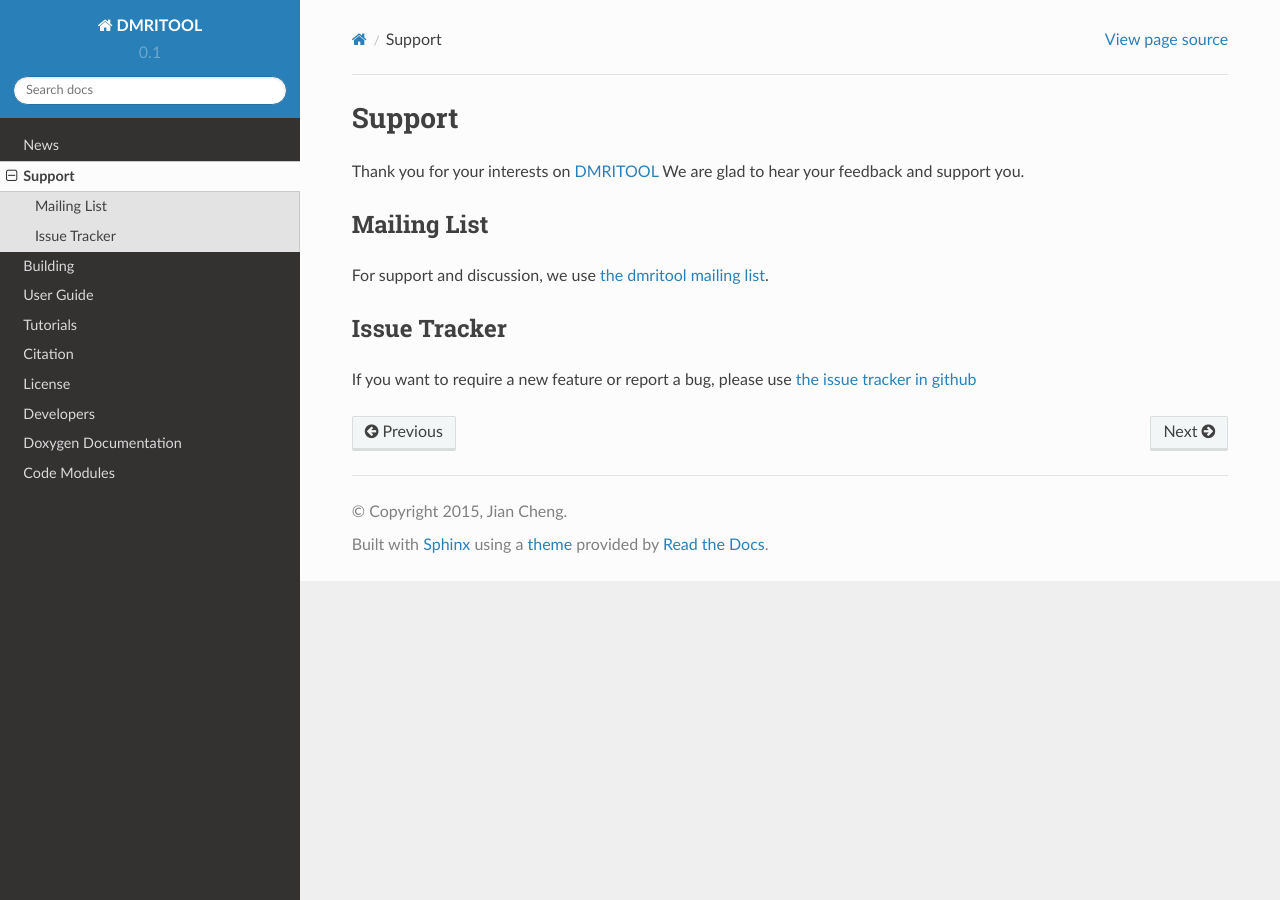
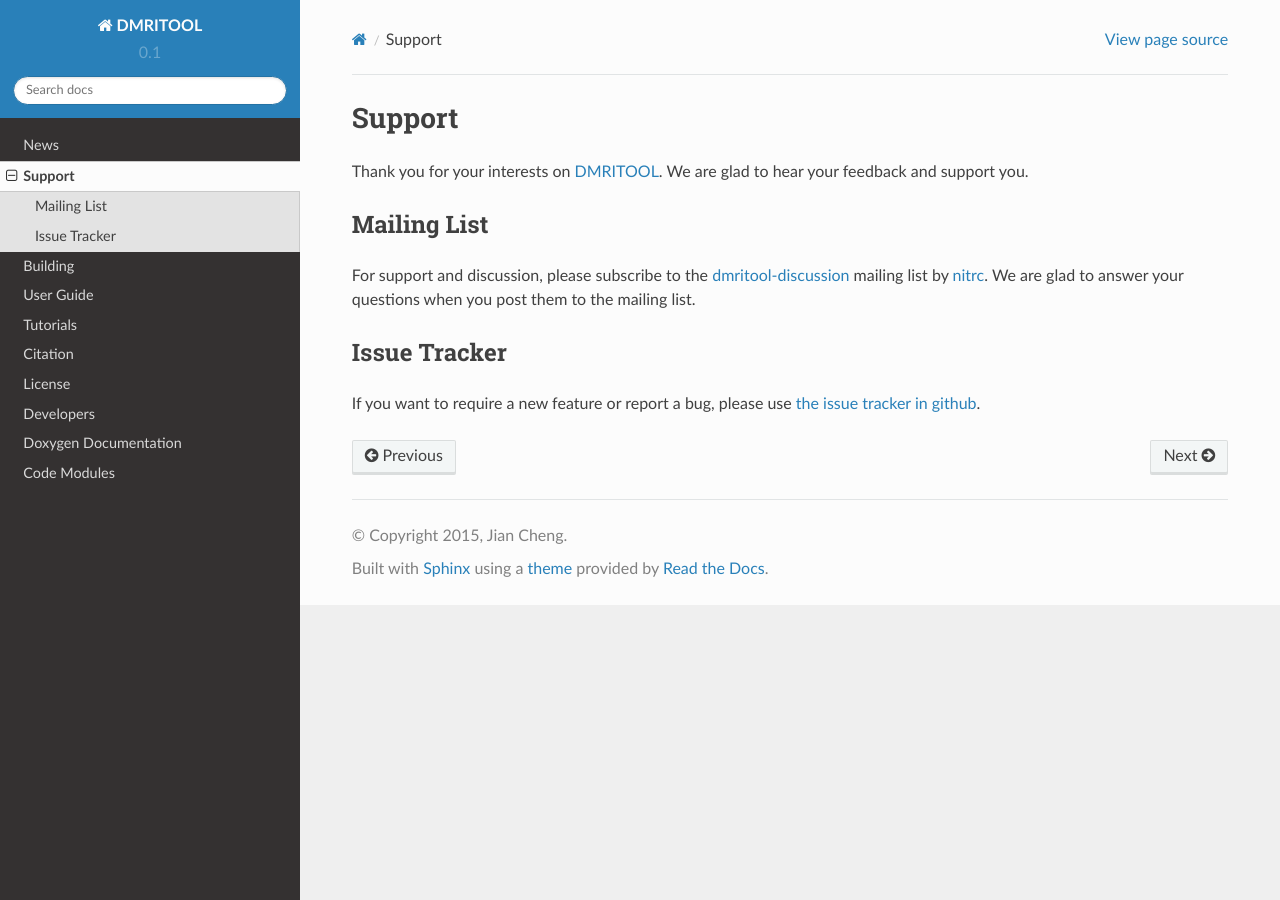
Before and after one commit to DiffusionMRITool/dmritool, a Sphinx documentation site: the page built from Documentation/Sphinx/support.rst, in a window 1280 px wide. Built offline with Sphinx 7.4.7 and the Read the Docs theme 2.0.0, drawn with Linux system fonts in a browser that asks for light colours; formulas are drawn with MathJax 3.

```diff
--- a/CMakeLists.txt
+++ b/CMakeLists.txt
@@ -13,6 +13,7 @@ include(ProjectCMakeFunctions)
 
 set(DMRITOOL_VERSION_MAJOR "0")
 set(DMRITOOL_VERSION_MINOR "1")
+set(DMRITOOL_VERSION_PATCH "1")
 
 set(DMRITOOL_SETTINGS_DIRECTORY "$ENV{HOME}/.dmritool")
 
--- a/Documentation/Sphinx/developers.rst
+++ b/Documentation/Sphinx/developers.rst
@@ -13,7 +13,7 @@ Some wonderful contributors:
 
 
 People who are interested in diffusion MRI methodology are welcome to join the development team.
-We can collaborate via `github <https://github.com/>`__.
+We can collaborate via `github <https://github.com/DiffusionMRITool/dmritool>`__.
 
 
 
--- a/Documentation/Sphinx/links.inc
+++ b/Documentation/Sphinx/links.inc
@@ -1,7 +1,7 @@
 
 .. _DMRITOOL: http://dmritool.readthedocs.org/en/latest/index.html
 .. _`DMRITOOL doxygen documentation`: http://diffusionmritool.github.io/dmritool_doxygen
-.. _`dmritool-discussion`:  http://www.nitrc.org/mailman/listinfo/mrtrix-discussion
+.. _`dmritool-discussion`:  http://www.nitrc.org/mailman/listinfo/dmritool-discussion
 
 .. Licenses
 .. _GPL: http://www.gnu.org/licenses/gpl.html
--- a/Documentation/Sphinx/news.rst
+++ b/Documentation/Sphinx/news.rst
@@ -16,13 +16,13 @@ The version v0.1.1 is released.
 It is mainly a bug-fix release to make the building process better.
 
 * We now use the dmritool-discussion_ mailing list by `nitrc <http://www.nitrc.org/projects/dmritool>`__.
-* The doxygen documentation can be found in the `github page <http://diffusionmritool.github.io/dmritool_doxygen>`__
+* The doxygen documentation can be found in the `github page <http://diffusionmritool.github.io/dmritool_doxygen>`__.
 
 DMRITOOL is now open source (02-18-2015)
 =========================================
 
 DMRITOOL_ is released as an open source toolbox.
-The source code is in `github <https://github.com/DiffusionMRITool/dmritool>`__ and the documentation is in `readthedoc <http://dmritool.readthedocs.org/>`__.
+The source code is in `github <https://github.com/DiffusionMRITool/dmritool>`__ and the documentation is in `readthedocs <http://dmritool.readthedocs.org/>`__.
 
 The fist release (v0.1) includes:
 
--- a/Documentation/Sphinx/support.rst
+++ b/Documentation/Sphinx/support.rst
@@ -3,17 +3,18 @@
 Support
 =======
 
-Thank you for your interests on DMRITOOL_
+Thank you for your interests on DMRITOOL_.
 We are glad to hear your feedback and support you.
 
 Mailing List
 ============
 
-For support and discussion, we use `the dmritool mailing list <http://www.nitrc.org/mailman/admin/dmritool-discussion>`__.
+For support and discussion, please subscribe to the dmritool-discussion_ mailing list by `nitrc <http://www.nitrc.org/projects/dmritool>`__.
+We are glad to answer your questions when you post them to the mailing list.
 
 Issue Tracker
 =============
 
-If you want to require a new feature or report a bug, please use `the issue tracker in github <https://github.com/DiffusionMRITool/dmritool/issues>`__
+If you want to require a new feature or report a bug, please use `the issue tracker in github <https://github.com/DiffusionMRITool/dmritool/issues>`__.
 
 .. include:: links.inc
```
